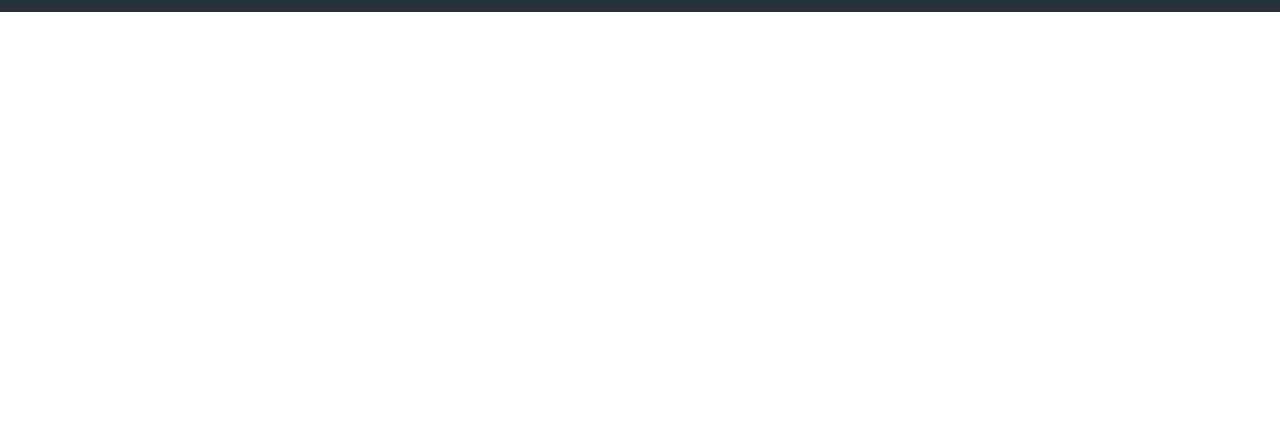
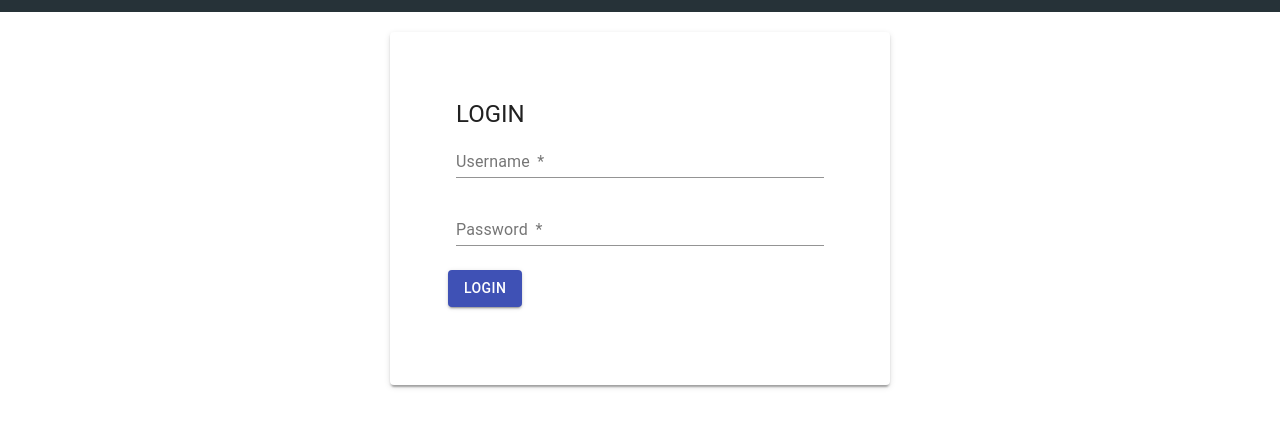
Before and after one commit to ashiksappandi/ImageViewer-React, a React app: page / in a window 1280 px wide. Shown: the part 39-466 px from the top of the page. Built offline with nearby package versions, Linux system fonts and the light colour scheme.

Commit message:
Login Card Completed - validation of field when empty - validation of credential - session storage of access-token

```diff
--- a/src/screens/login/Login.css
+++ b/src/screens/login/Login.css
@@ -7,3 +7,26 @@
     color: #FFFFFF;
     font-size: 18px;
 }
+
+.card{
+    width: 400px;
+    margin: 20px auto;
+    padding: 50px;
+    box-shadow: 0px 4px 2px -2px rgba(0,0,0,0.2), 0px 2px 2px 0px rgba(0,0,0,0.14), 0px 2px 6px 0px rgba(0,0,0,0.12)!important;
+}
+
+.form-control{
+    width: 100%;
+}
+
+.red{
+    color: red;
+}
+
+.dispNone{
+    display:none;
+}
+
+.dispBlock {
+    display: block;
+}
--- a/src/screens/login/Login.js
+++ b/src/screens/login/Login.js
@@ -1,14 +1,114 @@
-import React, {Component} from "react";
+import React, {Component as that, Component} from "react";
 import './Login.css';
+import Card from '@material-ui/core/Card';
+import CardActions from '@material-ui/core/CardActions';
+import CardContent from '@material-ui/core/CardContent';
+import Button from '@material-ui/core/Button';
+import Typography from '@material-ui/core/Typography';
+import FormControl from '@material-ui/core/FormControl';
+import InputLabel from '@material-ui/core/InputLabel';
+import Input from '@material-ui/core/Input';
+import FormHelperText from "@material-ui/core/FormHelperText";
 
 class Login extends Component{
+
+    constructor() {
+        super();
+        this.state = {
+            username: "",
+            usernameRequired: "dispNone",
+            password: "",
+            passwordRequired: "dispNone",
+            wrongCredential: "dispNone",
+            loggedIn: sessionStorage.getItem('access-token') != null
+        }
+    }
+
+    inputUsernameChangeHandler = (e) => {
+        this.setState({ username: e.target.value })
+    }
+
+    inputPasswordChangeHandler = (e) => {
+        this.setState({ password: e.target.value })
+    }
+
+    loginClickHandler = () => {
+        this.state.username === "" ? this.setState({usernameRequired: "dispBlock"}) : this.setState({usernameRequired: "dispNone"});
+        this.state.password === "" ? this.setState({passwordRequired: "dispBlock"}) : this.setState({passwordRequired: "dispNone"});
+
+        if (this.state.username === "" || this.state.password === "") {
+            this.setState({wrongCredential: "dispNone"});
+            return
+        }
+
+        let dft_username = 'username';
+        let dft_password = 'password';
+
+        if (this.state.username === dft_username && this.state.password === dft_password) {
+            sessionStorage.setItem('access-token', 'IGQVJVeXA5Q3I4aHU0RmNlbUl4VHR0cW0yQkQyQmd1OWNkYzJOVGd5ZA0M0aHFXSUZAlZAmNMMWNobGxGWXh0TVp3MjhzT2p6eEE3NVBsZA29HMDJaU256eGJVekpRZAk1zWDl4VFFvRzc5eTFDZAm1tSEJFWWVROGIzTlZAHaFZAr');
+            this.setState({loggedIn: true});
+            this.setState({wrongCredential: "dispNone"});
+        }
+        else {
+            this.setState({wrongCredential: "dispBlock"});
+        }
+
+
+        /*        let that = this;
+                let dataLogin = null
+
+                let xhrLogin = new XMLHttpRequest();
+                xhrLogin.addEventListener("readystatechange", function () {
+                    if (this.readyState === 4) {
+                        console.log(xhrLogin.getResponseHeader('access-token'));
+
+                        sessionStorage.setItem('uuid', JSON.parse(this.responseText).id);
+                        sessionStorage.setItem('access-token', xhrLogin.getResponseHeader('access-token'));
+
+                        that.setState({ loggedIn: true });
+                        that.closeModalHandler();
+                    }
+                })
+
+
+                xhrLogin.open("POST", this.props.baseUrl + "auth/login");
+                xhrLogin.setRequestHeader("Authorization", "Basic " + window.btoa(this.state.username + ":" + this.state.password));
+                xhrLogin.setRequestHeader("Content-Type", "application/json");
+                xhrLogin.setRequestHeader("Cache-Control", "no-cache");
+                xhrLogin.send(dataLogin);
+        */
+
+    }
 
     render() {
         return (
             <div>
-                <div className='header'>
+                <header className='header'>
                     <span className='hdr-logo'>Image Viewer</span>
-                </div>
+                </header>
+                <body>
+                <Card className='card login-card'>
+                    <CardContent>
+                        <Typography variant="h5" component="h2" className='card-title login-card-title'>
+                            LOGIN
+                        </Typography>
+                        <FormControl required className='form-control'>
+                            <InputLabel htmlFor="username"> Username </InputLabel>
+                            <Input id="username" type="text" username={this.state.username} onChange={this.inputUsernameChangeHandler} />
+                            <FormHelperText className={this.state.usernameRequired}><span className="red">required</span></FormHelperText>
+                        </FormControl><br /><br />
+                        <FormControl required className='form-control'>
+                            <InputLabel htmlFor="password"> Password </InputLabel>
+                            <Input id="password" type="password" onChange={this.inputPasswordChangeHandler} />
+                            <FormHelperText className={this.state.passwordRequired}><span className="red">required</span></FormHelperText>
+                        </FormControl>
+                        <FormHelperText className={this.state.wrongCredential}><span className="red">Incorrect username and/or password</span></FormHelperText>
+                    </CardContent>
+                    <CardActions>
+                        <Button variant="contained" color="primary" onClick={this.loginClickHandler}>LOGIN</Button>
+                    </CardActions><br></br>
+                </Card>
+                </body>
             </div>
         );
     }
```
Also changed, not shown: package.json (+4 -3 lines), 1 other file.
